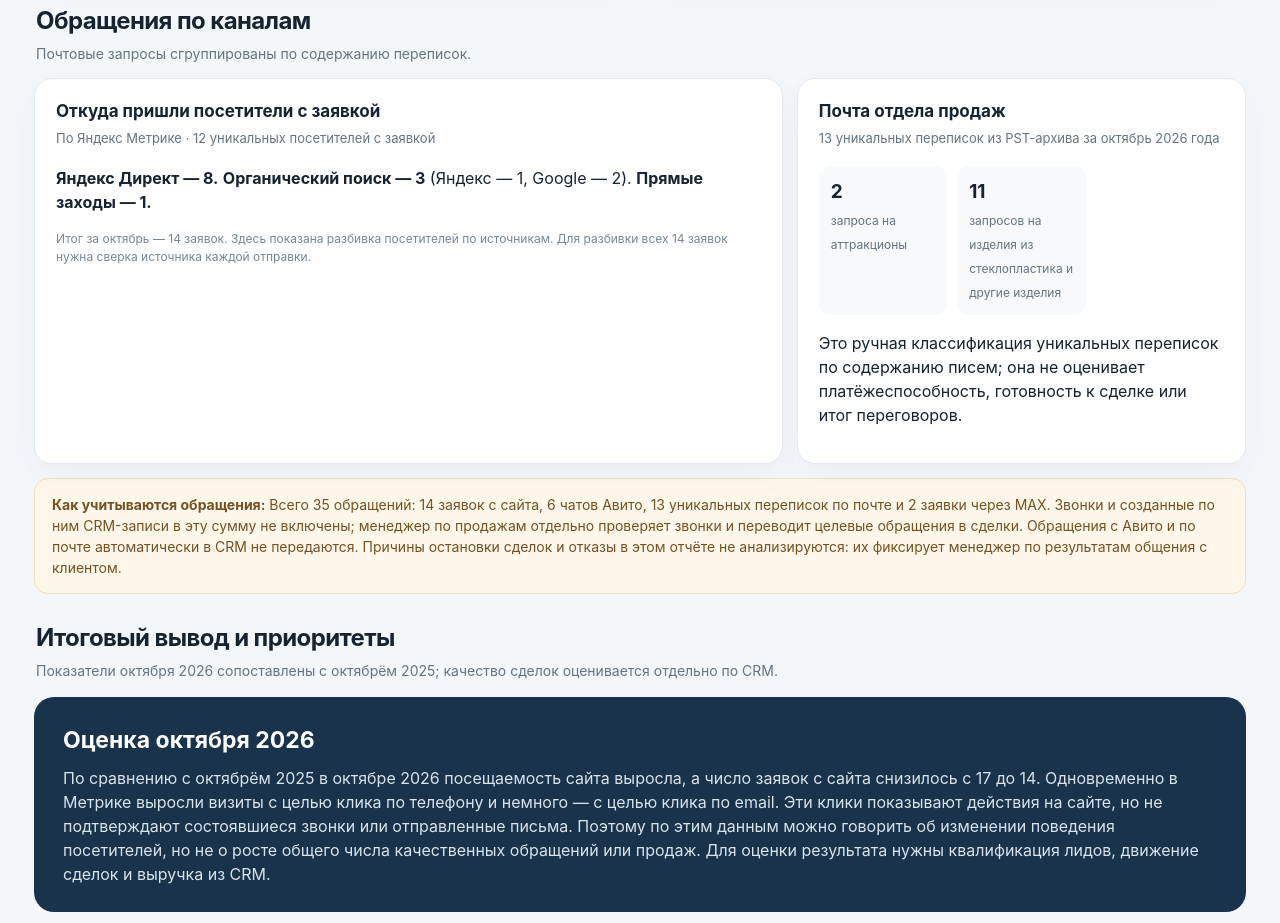
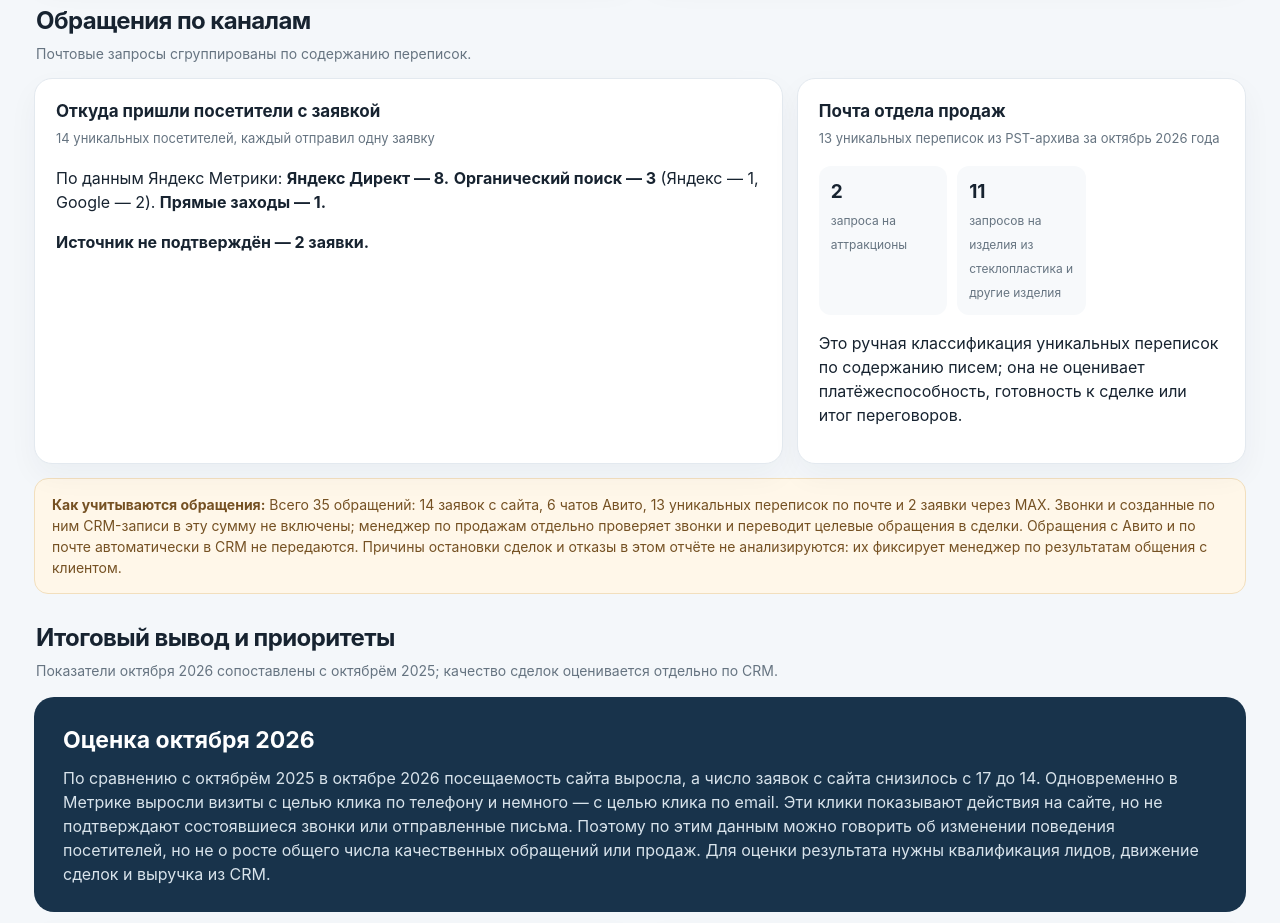
Before and after one commit to meredin0109/marketing-october-2026, a plain HTML site: page index.html in a window 1280 px wide. Shown: the part 2319-3242 px from the top of the page. Drawn offline with Linux system fonts and the light colour scheme.

Commit message:
Свести разбивку по источникам к 14 заявкам

```diff
--- a/index.html
+++ b/index.html
@@ -47,7 +47,7 @@
 <article class="card platform" style="--accent:var(--purple)"><h3>SEO <small>органический поиск</small></h3><div class="metric-row"><div class="metric"><b>322</b><span>визита из органического поиска</span></div><div class="metric"><b>3</b><span>уникальных посетителя с целью</span></div><div class="metric"><b>11 250 ₽</b><span>расход на одно срабатывание цели</span></div></div><p>Бюджет SEO за октябрь — <strong>45 000 ₽</strong>. Метрика зафиксировала 4 достижения цели у 3 уникальных посетителей. Этот отчёт не показывает квалификацию обращений: её нужно сверять с CRM. Показы в поиске и поисковые запросы здесь не приведены: выгрузки Google Search Console нет, а статистика Яндекс Вебмастера за октябрь была недоступна.</p></article>
 </div></section>
 <section class="section" id="leads"><div class="section-head"><div><h2>Обращения по каналам</h2><p>Почтовые запросы сгруппированы по содержанию переписок.</p></div></div><div class="grid columns">
-<article class="card"><h3>Откуда пришли посетители с заявкой</h3><p class="sub">По Яндекс Метрике · 12 уникальных посетителей с заявкой</p><p><strong>Яндекс Директ — 8.</strong> <strong>Органический поиск — 3</strong> (Яндекс — 1, Google — 2). <strong>Прямые заходы — 1.</strong></p><p class="source-note">Итог за октябрь — 14 заявок. Здесь показана разбивка посетителей по источникам. Для разбивки всех 14 заявок нужна сверка источника каждой отправки.</p></article><article class="card"><h3>Почта отдела продаж</h3><p class="sub">13 уникальных переписок из PST-архива за октябрь 2026 года</p><div class="source-pair"><div><b>2</b><span>запроса на аттракционы</span></div><div><b>11</b><span>запросов на изделия из стеклопластика и другие изделия</span></div></div><p>Это ручная классификация уникальных переписок по содержанию писем; она не оценивает платёжеспособность, готовность к сделке или итог переговоров.</p></article>
+<article class="card"><h3>Откуда пришли посетители с заявкой</h3><p class="sub">14 уникальных посетителей, каждый отправил одну заявку</p><p>По данным Яндекс Метрики: <strong>Яндекс Директ — 8.</strong> <strong>Органический поиск — 3</strong> (Яндекс — 1, Google — 2). <strong>Прямые заходы — 1.</strong></p><p><strong>Источник не подтверждён — 2 заявки.</strong></p></article><article class="card"><h3>Почта отдела продаж</h3><p class="sub">13 уникальных переписок из PST-архива за октябрь 2026 года</p><div class="source-pair"><div><b>2</b><span>запроса на аттракционы</span></div><div><b>11</b><span>запросов на изделия из стеклопластика и другие изделия</span></div></div><p>Это ручная классификация уникальных переписок по содержанию писем; она не оценивает платёжеспособность, готовность к сделке или итог переговоров.</p></article>
 </div><div class="notice" style="margin-top:14px"><strong>Как учитываются обращения:</strong> Всего 35 обращений: 14 заявок с сайта, 6 чатов Авито, 13 уникальных переписок по почте и 2 заявки через MAX. Звонки и созданные по ним CRM-записи в эту сумму не включены; менеджер по продажам отдельно проверяет звонки и переводит целевые обращения в сделки. Обращения с Авито и по почте автоматически в CRM не передаются. Причины остановки сделок и отказы в этом отчёте не анализируются: их фиксирует менеджер по результатам общения с клиентом.</div></section>
 <section class="section" id="actions"><div class="section-head"><div><h2>Итоговый вывод и приоритеты</h2><p>Показатели октября 2026 сопоставлены с октябрём 2025; качество сделок оценивается отдельно по CRM.</p></div></div><div class="final"><h2>Оценка октября 2026</h2><p>По сравнению с октябрём 2025 в октябре 2026 посещаемость сайта выросла, а число заявок с сайта снизилось с 17 до 14. Одновременно в Метрике выросли визиты с целью клика по телефону и немного — с целью клика по email. Эти клики показывают действия на сайте, но не подтверждают состоявшиеся звонки или отправленные письма. Поэтому по этим данным можно говорить об изменении поведения посетителей, но не о росте общего числа качественных обращений или продаж. Для оценки результата нужны квалификация лидов, движение сделок и выручка из CRM.</p></div>
 <div class="grid insights" style="margin-top:14px">
```
